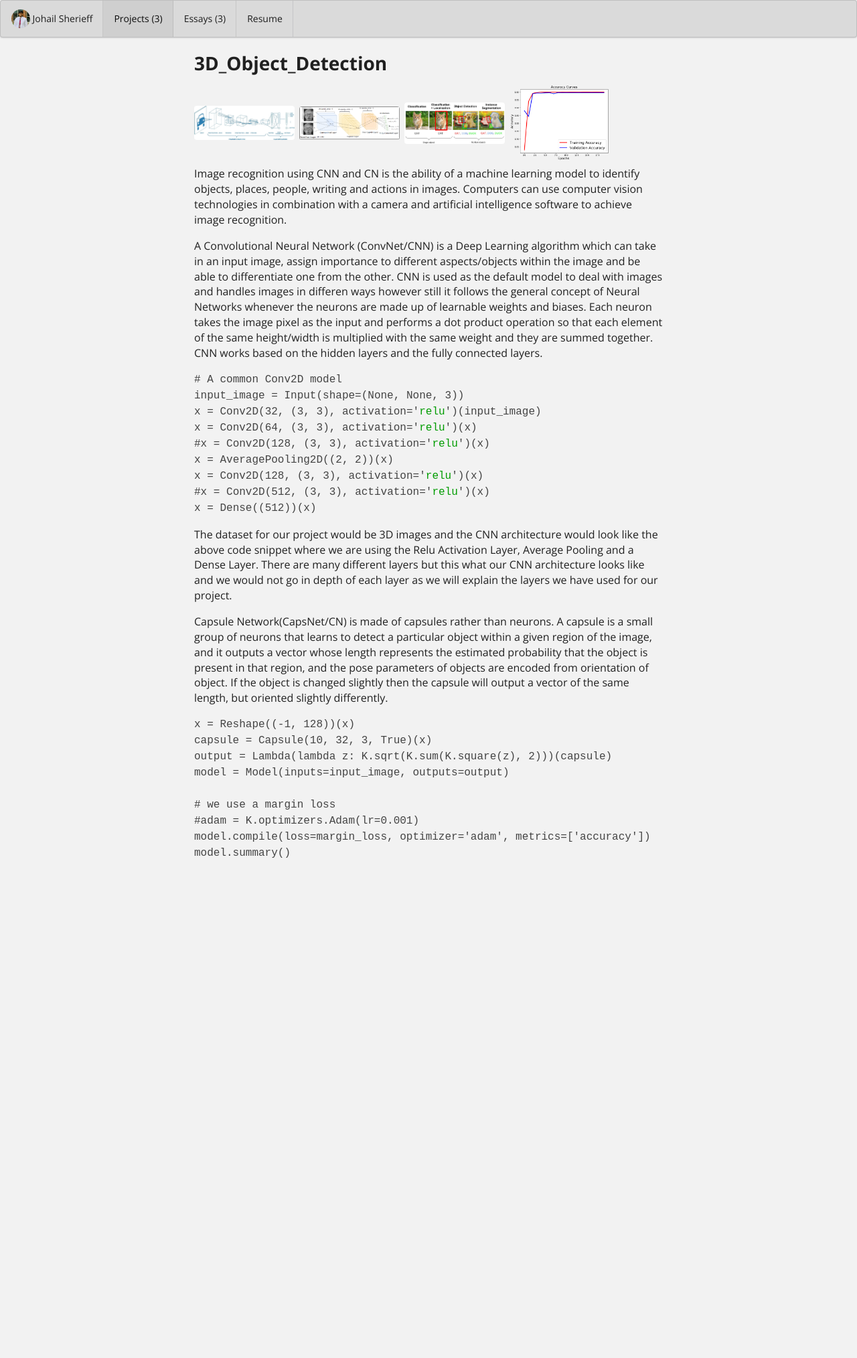
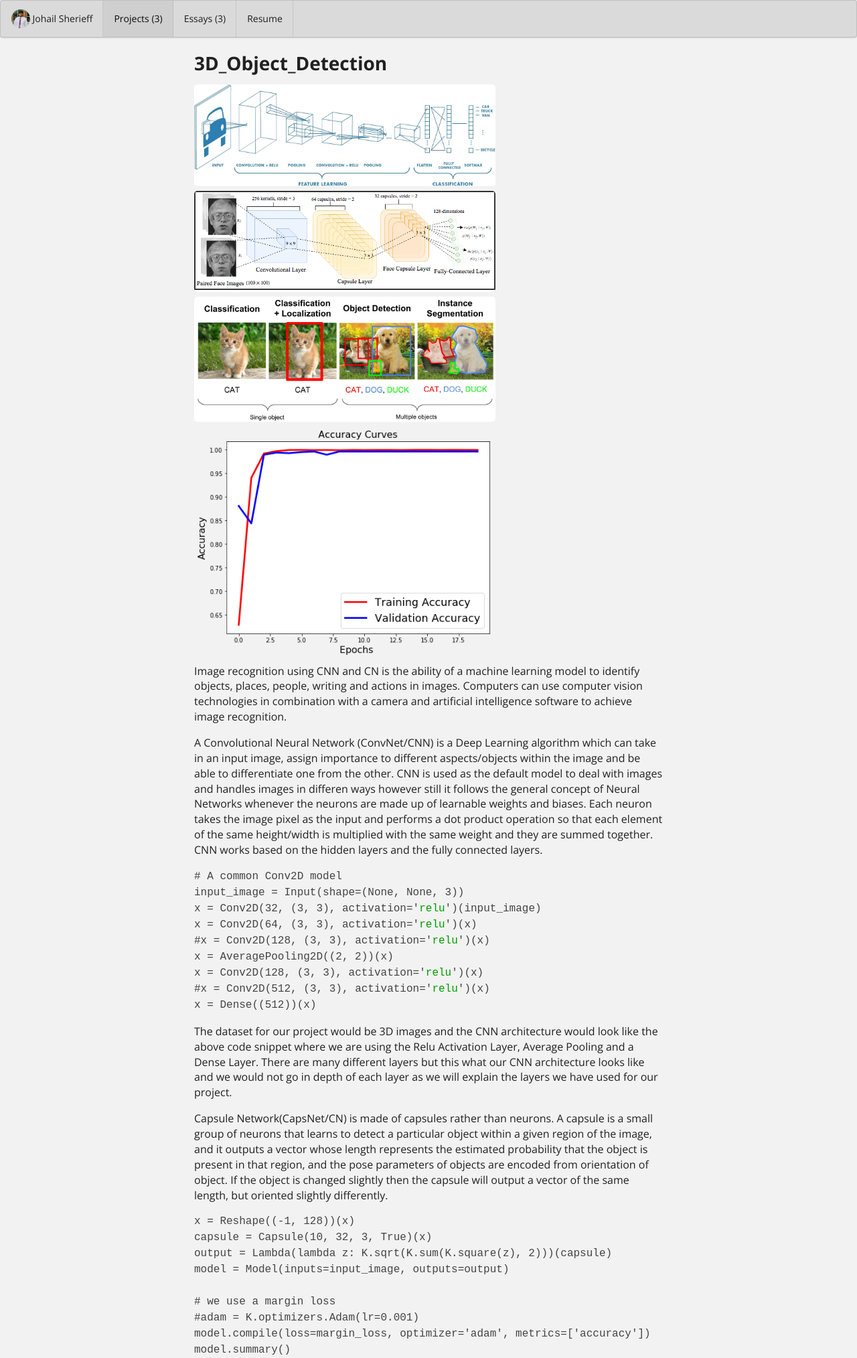
Before and after one commit to johailsherieff/johailsherieff.github.io, a Jekyll site: the page built from projects/project-1.md, in a window 1280 px wide. Shown: the whole page at 67% size. Built offline with Jekyll 4.4.1, drawn with Linux system fonts in a browser that asks for light colours; before the commit the page ends 1286 px from its top, so only the background shows below that.

Commit message:
Update project-1.md

```diff
--- a/projects/project-1.md
+++ b/projects/project-1.md
@@ -14,7 +14,7 @@ labels:
 summary: The aim of this research project is to explore Capsule Networks (CNs) and compare its classification performance with respect to Convolutional Neural Networks (CNNs) by identifying 3D images of various objects which are having spatial variances. The idea is to exploit the trade offs between CNs and CNNs i.e. to find the accuracy of model to identify images aligned or positioned differently spatially.
 ---
 
-<div class="ui small rounded images">
+<div class="ui large rounded images">
   <img class="ui image" src="../images/CNN.png">
   <img class="ui image" src="../images/Capsule-Network-Architecture.png">
   <img class="ui image" src="../images/Object_Detection.png">
```
